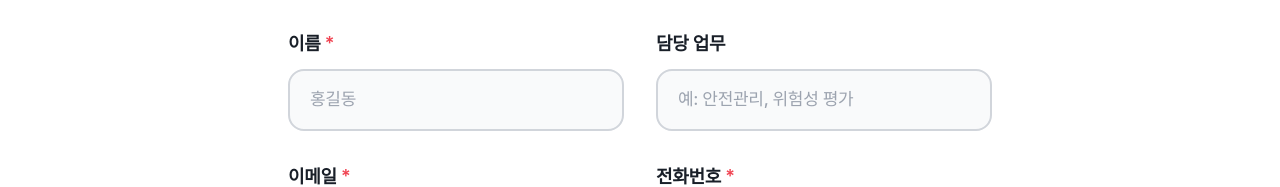
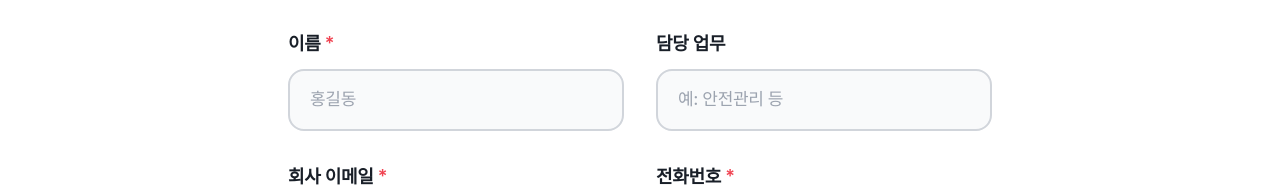
Before and after one commit to simpson52/airlanding, a Next.js app: page /form in a window 1280 px wide. Shown: the part 561-748 px from the top of the page. Built offline with nearby package versions, Linux system fonts and the light colour scheme.

Commit message:
fix: 참가신청서 라벨·placeholder 수정
- 이메일 → 회사 이메일 (라벨 및 검증 메시지)
- 담당 업무 placeholder: '예: 안전관리, 위험성 평가' → '예: 안전관리 등'

Co-authored-by: Cursor <cursoragent@cursor.com>

```diff
--- a/app/form/page.tsx
+++ b/app/form/page.tsx
@@ -89,9 +89,9 @@ export default function FormPage() {
       newErrors.name = "이름을 입력해주세요";
     }
     if (!formData.email.trim()) {
-      newErrors.email = "이메일을 입력해주세요";
+      newErrors.email = "회사 이메일을 입력해주세요";
     } else if (!/^[^\s@]+@[^\s@]+\.[^\s@]+$/.test(formData.email)) {
-      newErrors.email = "올바른 이메일 형식을 입력해주세요";
+      newErrors.email = "올바른 회사 이메일 형식을 입력해주세요";
     }
     if (!formData.phone.trim()) {
       newErrors.phone = "전화번호를 입력해주세요";
@@ -370,7 +370,7 @@ export default function FormPage() {
                     name="position"
                     value={formData.position}
                     onChange={handleInputChange}
-                    placeholder="예: 안전관리, 위험성 평가"
+                    placeholder="예: 안전관리 등"
                     className="w-full bg-gray-50 text-text-primary rounded-[16px] px-5 py-4 text-[17px] font-medium border-2 border-gray-300 focus:outline-none focus:border-brand-blue focus:bg-white focus:shadow-sm transition-all"
                   />
                 </div>
@@ -380,7 +380,7 @@ export default function FormPage() {
               <div className="grid grid-cols-1 md:grid-cols-2 gap-6 md:gap-8">
                 <div>
                   <label htmlFor="email" className="block text-[18px] font-semibold text-text-primary mb-3">
-                    이메일 <span className="text-semantic-error">*</span>
+                    회사 이메일 <span className="text-semantic-error">*</span>
                   </label>
                   <input
                     id="email"
```
